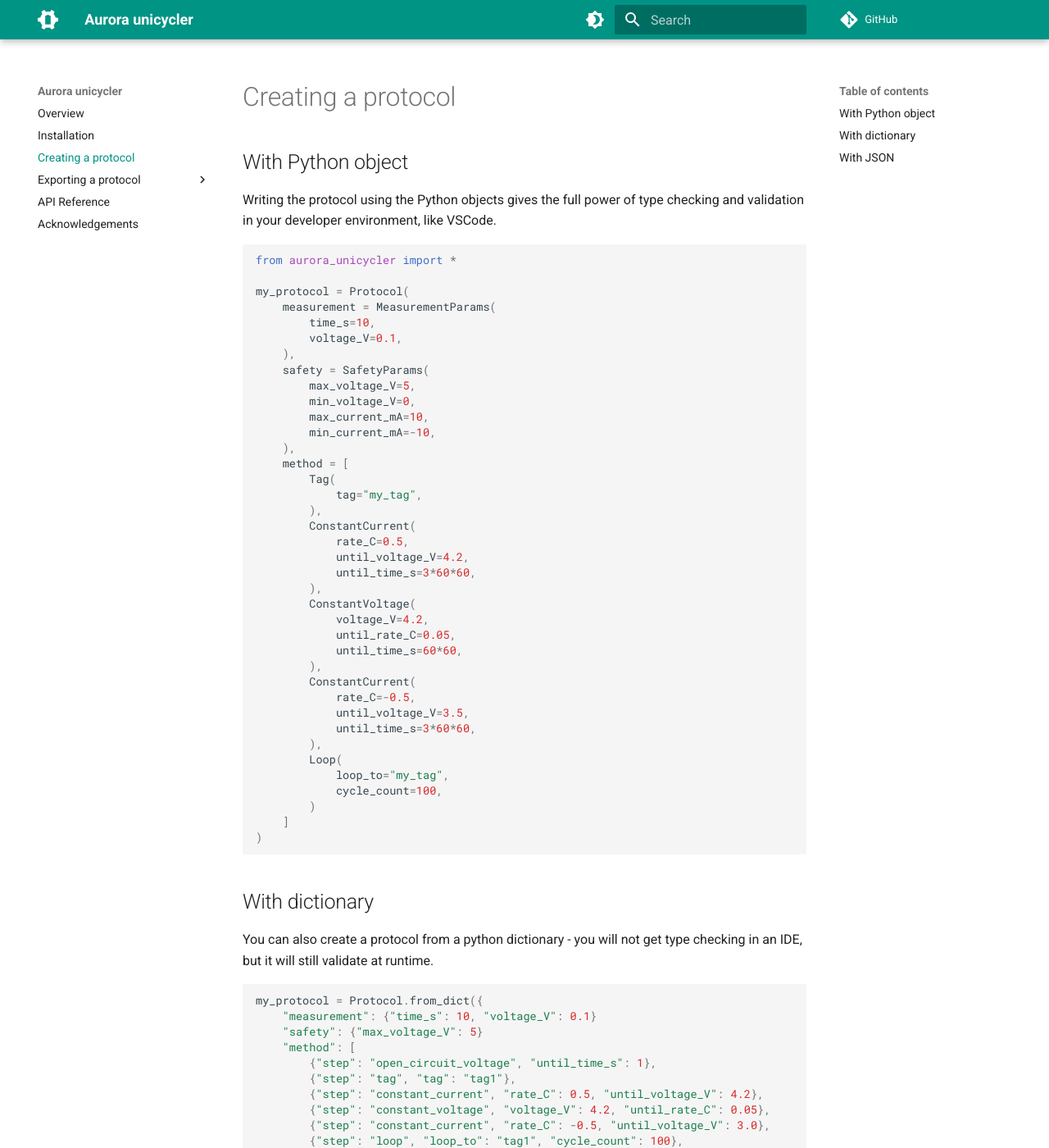
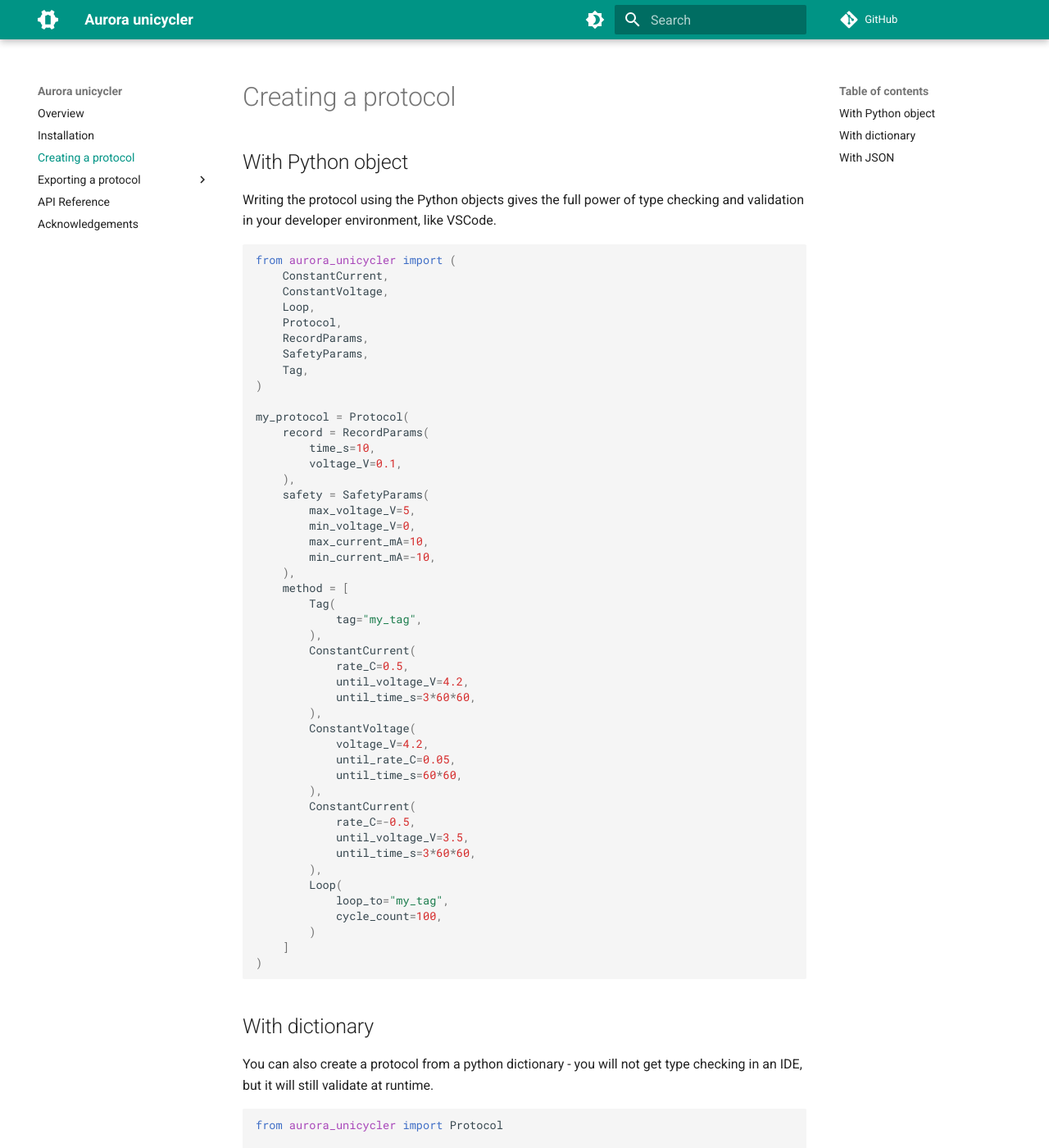
Before and after one commit to EmpaEconversion/aurora-unicycler, an MkDocs documentation site: the page built from docs/protocol.md, in a window 1280 px wide and 1400 px high. Shown: the whole window at 82% size. Built offline with MkDocs 1.6.1 and Material for MkDocs 9.7.7, drawn with Linux system fonts in a browser that asks for light colours; comment, search, counter and statistics services are not loaded; some of the changed text lies outside the part shown.

Commit message:
Update making protocol page

````diff
--- a/docs/protocol.md
+++ b/docs/protocol.md
@@ -3,10 +3,18 @@
 Writing the protocol using the Python objects gives the full power of type
 checking and validation in your developer environment, like VSCode.
 ```python
-from aurora_unicycler import *
+from aurora_unicycler import (
+    ConstantCurrent,
+    ConstantVoltage,
+    Loop,
+    Protocol,
+    RecordParams,
+    SafetyParams,
+    Tag,
+)
 
 my_protocol = Protocol(
-    measurement = MeasurementParams(
+    record = RecordParams(
         time_s=10,
         voltage_V=0.1,
     ),
@@ -48,9 +56,11 @@ my_protocol = Protocol(
 You can also create a protocol from a python dictionary - you will not get type
 checking in an IDE, but it will still validate at runtime.
 ```python
+from aurora_unicycler import Protocol
+
 my_protocol = Protocol.from_dict({
-    "measurement": {"time_s": 10, "voltage_V": 0.1}
-    "safety": {"max_voltage_V": 5}
+    "record": {"time_s": 10, "voltage_V": 0.1},
+    "safety": {"max_voltage_V": 5},
     "method": [
         {"step": "open_circuit_voltage", "until_time_s": 1},
         {"step": "tag", "tag": "tag1"},
@@ -66,5 +76,7 @@ my_protocol = Protocol.from_dict({
 
 It is also possible to load a protocol from a JSON file.
 ```python
+from aurora_unicycler import Protocol
+
 my_protocol = Protocol.from_json("path/to/file.json")
 ```
````
